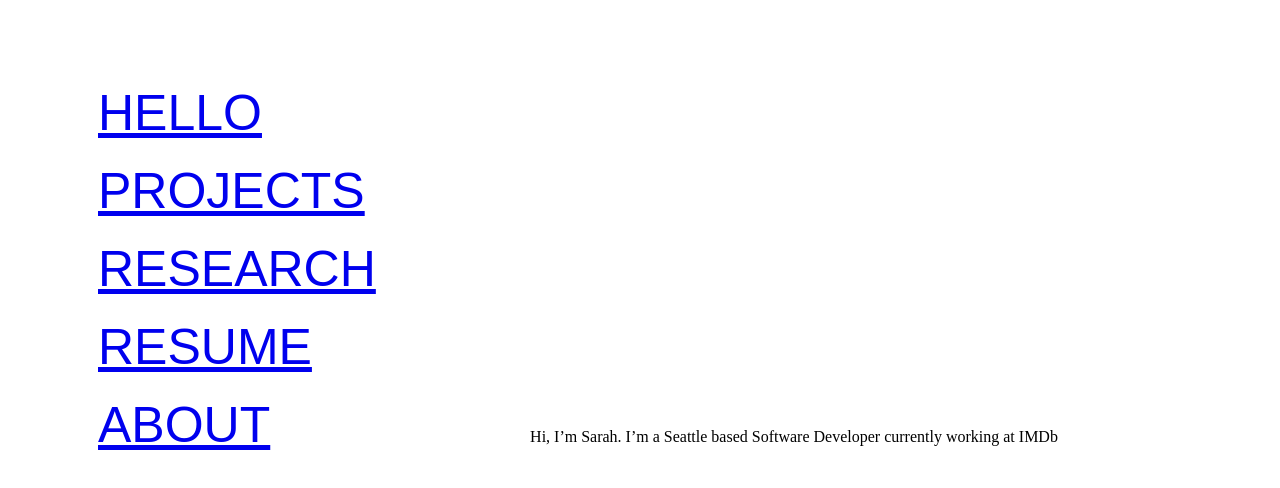
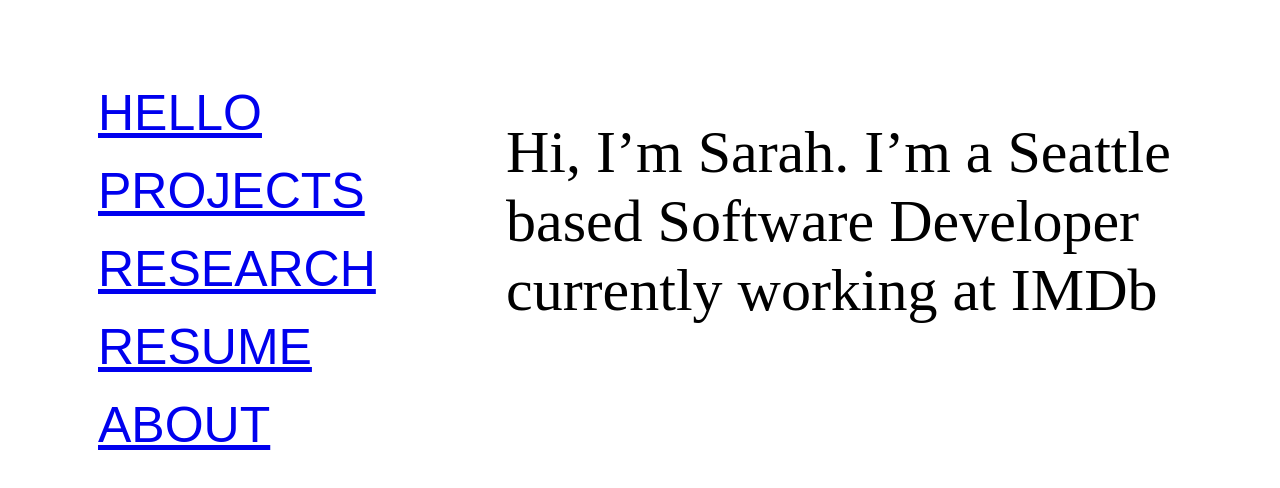
Before and after one commit to sarahf95/portfolio, a React (Create React App) app: page / in a window 1280 px wide. Shown: the top 488 px of the page. Built offline with nearby package versions, Linux system fonts and the light colour scheme.

Commit message:
finish hello

```diff
--- a/src/Nav.js
+++ b/src/Nav.js
@@ -1,5 +1,6 @@
 import React, { Component } from "react";
 import { Link } from "react-router-dom";
+import resume from "./media/resume.pdf";
 import "./Nav.css";
 
 class Nav extends Component {
@@ -18,7 +19,9 @@ class Nav extends Component {
             <Link to={"/research"}>RESEARCH</Link>
           </li>
           <li>
-            <Link to={"/resume"}>RESUME</Link>
+            <Link to={resume} target="_blank">
+              RESUME
+            </Link>
           </li>
           <li>
             <Link to={"/about"}>ABOUT</Link>
--- a/src/PageContent.css
+++ b/src/PageContent.css
@@ -1,3 +1,4 @@
 .page-content {
   width: 55vw;
+  vertical-align: middle;
 }
--- /dev/null
+++ b/src/PageContent/Hello.css
@@ -0,0 +1,13 @@
+@font-face {
+  font-family: "American Typerwriter";
+  src: url("../media/font/AmericanTypewriterRegular.ttf");
+}
+
+.hello-paragraph {
+  font-size: 60px;
+  font-family: "American Typewriter", serif;
+  text-align: left;
+  width: 55vw;
+  margin-left: 5vw;
+  vertical-align: center;
+}
--- a/src/PageContent/Hello.js
+++ b/src/PageContent/Hello.js
@@ -1,10 +1,11 @@
 import React, { Component } from "react";
+import "./Hello.css";
 
 class Hello extends Component {
   render() {
     return (
       <div className="hello">
-        <p>
+        <p className="hello-paragraph">
           Hi, I’m Sarah. I’m a Seattle based Software Developer currently
           working at IMDb
         </p>
--- a/src/index.css
+++ b/src/index.css
@@ -9,4 +9,6 @@ body {
 
 .page-content-wrapper {
   display: inline-block;
+  width: 60vw;
+  vertical-align: top;
 }
```
Also changed, not shown: src/media/font/AmericanTypewriterRegular.ttf (added), 1 other file (tests, documents, lock files or other folders).
